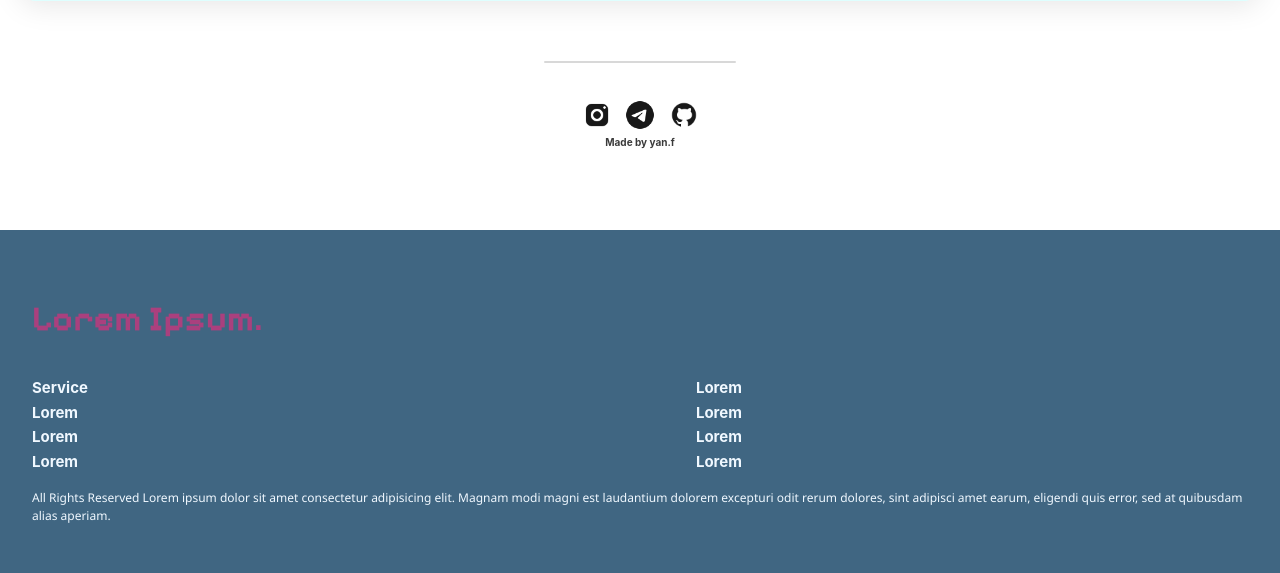
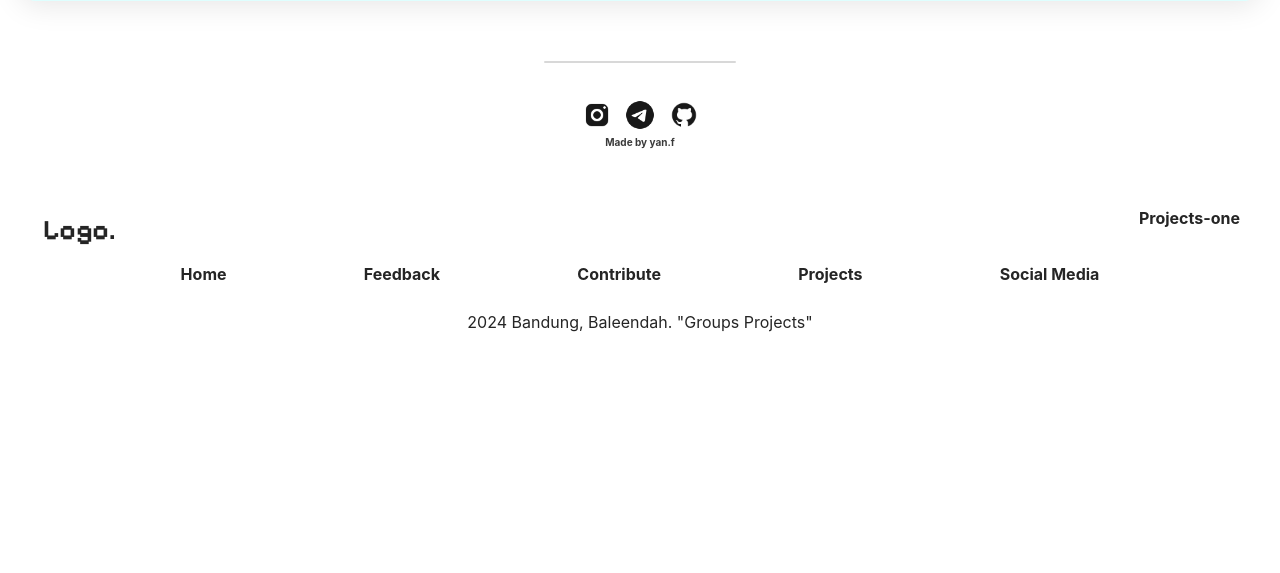
Before and after one commit to nothazel24/frontEnd-Projects, a PHP site: page / in a window 1280 px wide. Shown: the part 3877-4450 px from the top of the page. After the commit the page ends 4209 px from the top, so only its background shows below. Run offline with PHP 8.4, Linux system fonts and the light colour scheme; some web fonts are replaced.

Commit message:
re-design layout & style

```diff
--- a/others/footer.php
+++ b/others/footer.php
@@ -1,29 +1,22 @@
 <footer class="end">
-      <div class="Fwrapper">
-        <div class="Flogo">Lorem Ipsum.</div>
-        <div class="footerNav">
-          <nav>
-            <ul class="one" type="none">
-              <li><a href="#" target="_self" class="fNav">Service</a></li>
-              <li><a href="#" target="_self" class="fNav">Lorem</a></li>
-              <li><a href="#" target="_self" class="fNav">Lorem</a></li>
-              <li><a href="#" target="_self" class="fNav">Lorem</a></li>
-            </ul>
-
-            <ul class="two" type="none">
-              <li><a href="#" target="_self" class="fNav">Lorem</a></li>
-              <li><a href="#" target="_self" class="fNav">Lorem</a></li>
-              <li><a href="#" target="_self" class="fNav">Lorem</a></li>
-              <li><a href="#" target="_self" class="fNav">Lorem</a></li>
-            </ul>
-          </nav>
+      <div class="Fwrapper p-3 my3">
+        <div class="footerHead">
+          <div class="Flogo">Logo.</div>
+          <p class="footerDesc">Projects-one</p>
         </div>
 
-        <div class="copyright">
-          <p>All Rights Reserved Lorem ipsum dolor sit amet consectetur adipisicing elit. Magnam modi magni est laudantium dolorem excepturi odit rerum dolores, sint adipisci amet earum, eligendi quis error, sed at quibusdam alias aperiam. </p>
+        <div class="Fmenu">
+          <div class="menu-text"><a href="#" target="_self" class="Fmenu-links"><p>Home</p></a></div>
+          <div class="menu-text"><a href="#" target="_self" class="Fmenu-links"><p>Feedback</p></a></div>
+          <div class="menu-text"><a href="#" target="_self" class="Fmenu-links"><p>Contribute</p></a></div>
+          <div class="menu-text"><a href="#" target="_self" class="Fmenu-links"><p>Projects</p></a></div>
+          <div class="menu-text"><a href="#" target="_self" class="Fmenu-links"><p>Social Media</p></a></div>
         </div>
 
-      </div>
-      <!-- fWrapper -->
+        <div class="copy">
+          <p class="copyText">2024 Bandung, Baleendah. "Groups Projects"</p>
+        </div>
+
+      </div> <!-- fWrapper -->
     </footer>
   </body>
--- a/style/footerStyle.css
+++ b/style/footerStyle.css
@@ -1,44 +1,42 @@
 /* ---- FOOTER SECTION ---- */
 .end {
-    background-color: #406682;
-    color: aliceblue;
-    margin-top: 4rem;
+    color: #252525;
+    margin-top: 1.5rem;
 }
 
-.Fwrapper {
-    padding: 2rem;
-}
-
-.footerNav nav {
+.footerHead {
     display: flex;
     flex-direction: row;
-    gap: 50%;
+    justify-content: space-between;
+    margin: 0px 1.5rem;
+
 }
 
 .Flogo {
+    text-decoration: none;
+    color: #252525;
+    font-weight: bold;
     font-family: "pixelify sans";
-    font-weight: bold;
-    color: rgb(170, 64, 126);
-    font-size: 35px;
-    padding: 2.5% 0px;
+    padding: 3px;
+    font-size: 28px;
 }
 
-.footerNav nav ul li a {
-    transition: .4s;
-    text-decoration: none;
-    color: aliceblue;
+.footerDesc {
     font-weight: bold;
-    font-size: 15px;
 }
 
-.footerNav nav ul li a:hover {
-    font-size: 18px;
-    transition: .4s;
-    color: #dd5a86;
+.Fmenu {
+    display: flex;
+    flex-direction: row;
+    justify-content: space-around;
+    margin: .5rem 6rem;
+    font-weight: bold;
 }
 
-.copyright p {
-    font-family: 'Segoe UI', Tahoma, Verdana, sans-serif;
-    font-size: 12px;
-    color: aliceblue;
+.Fmenu-links {
+    text-decoration: none;
 }
+
+.copy {
+    text-align: center;
+}
```
